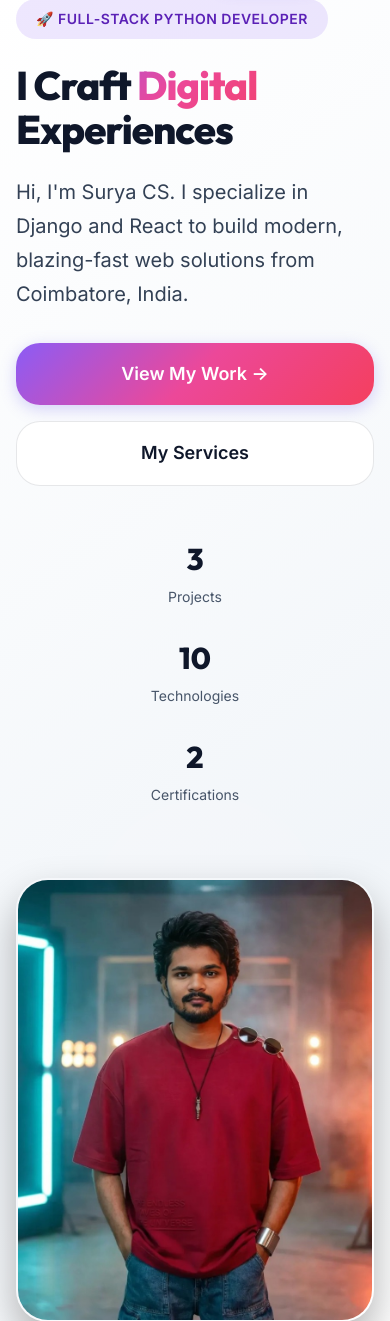
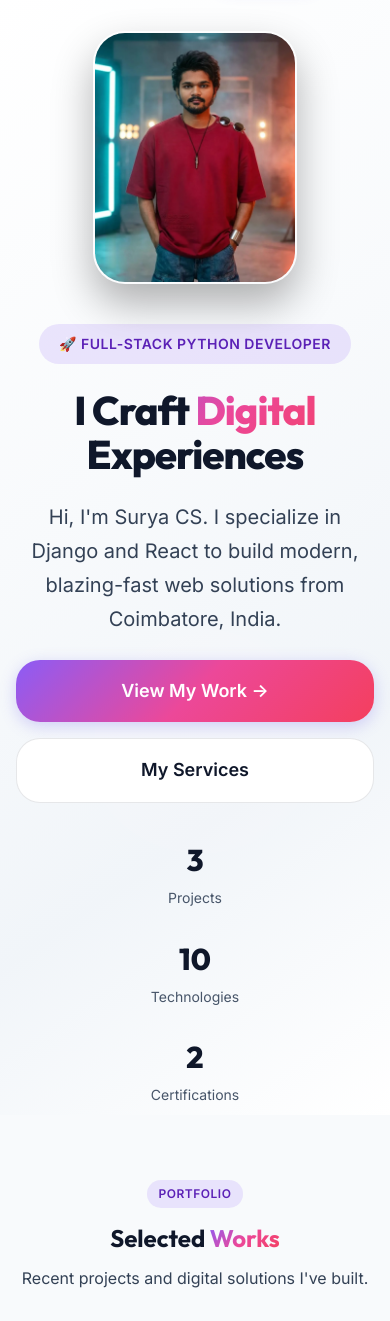
Before and after one commit to Surya200622/Surya-blog, a Django app: page / in a window 390 px wide. Shown: the part 65-1386 px from the top of the page. Run offline with Django 5.2, Linux system fonts and the light colour scheme; data that the repository does not hold is empty; some libraries are stand-ins or nearby versions.

Commit message:
fixed layout

```diff
--- a/templates/pages/home.html
+++ b/templates/pages/home.html
@@ -5,6 +5,44 @@
 {% block body_class %}page-home{% endblock %}
 
 {% block content %}
+<style>
+    @media (max-width: 1024px) {
+        .hero-grid {
+            display: flex !important;
+            flex-direction: column;
+            gap: 2rem !important;
+            padding-top: 2rem;
+        }
+        .hero-text {
+            order: 2;
+            text-align: center !important;
+        }
+        .hero-image {
+            order: 1;
+        }
+        .hero-image img {
+            max-width: 200px !important;
+            margin: 0 auto;
+        }
+        .hero-stats {
+            justify-content: center !important;
+            margin-top: 2rem !important;
+        }
+        .hero-stats > div {
+            text-align: center !important;
+        }
+        .hero-buttons {
+            justify-content: center !important;
+        }
+        .hero-text h1 {
+            font-size: 2.5rem !important;
+        }
+        .hero-text p {
+            margin: 0 auto 1.5rem auto !important;
+        }
+    }
+</style>
+
 <!-- Hero Section -->
 <section class="hero-section" style="background: var(--gradient-hero); min-height: 90vh; display: flex; align-items: center; position: relative; overflow: hidden;">
     <!-- Decorative orbs -->
@@ -14,7 +52,7 @@
     <div class="container" style="position: relative; z-index: 1;">
         <div class="hero-grid" style="display: grid; grid-template-columns: repeat(auto-fit, minmax(min(100%, 280px), 1fr)); gap: 4rem; align-items: center; max-width: 1200px; margin: 0 auto;">
             <!-- Text Content -->
-            <div style="text-align: left;">
+            <div class="hero-text" style="text-align: left;">
                 <div class="animate-on-scroll" style="margin-bottom: var(--space-6);">
                     <span class="badge badge-primary" style="font-size: var(--text-sm); padding: var(--space-2) var(--space-5);">
                         🚀 Full-Stack Python Developer
@@ -30,7 +68,7 @@
                     Hi, I'm Surya CS. I specialize in Django and React to build modern, blazing-fast web solutions from Coimbatore, India.
                 </p>
 
-                <div class="animate-on-scroll flex" style="flex-wrap: wrap; gap: 1rem;">
+                <div class="animate-on-scroll flex hero-buttons" style="flex-wrap: wrap; gap: 1rem;">
                     <a href="#portfolio" class="btn btn-gradient btn-lg">
                         View My Work →
                     </a>
@@ -40,7 +78,7 @@
                 </div>
 
                 <!-- Stats bar -->
-                <div class="animate-on-scroll stats-section" style="display: flex; gap: var(--space-8); margin-top: var(--space-12); flex-wrap: wrap;">
+                <div class="animate-on-scroll stats-section hero-stats" style="display: flex; gap: var(--space-8); margin-top: var(--space-12); flex-wrap: wrap;">
                     <div style="text-align: left;">
                         <div style="font-family: var(--font-display); font-size: var(--text-3xl); font-weight: 800; color: var(--text-primary);" data-counter="3">0</div>
                         <div style="font-size: var(--text-sm); color: var(--text-tertiary);">Projects</div>
@@ -57,7 +95,7 @@
             </div>
 
             <!-- Image Content -->
-            <div class="animate-on-scroll" style="position: relative; text-align: center;">
+            <div class="animate-on-scroll hero-image" style="position: relative; text-align: center;">
                 <div style="position: relative; display: inline-block; border-radius: 2rem; overflow: hidden; box-shadow: 0 20px 40px rgba(0,0,0,0.3); border: 2px solid rgba(255,255,255,0.1);">
                     <img src="{% static 'images/surya-cinematic.jpg' %}" alt="Surya CS" style="width: 100%; max-width: 500px; height: auto; object-fit: cover; display: block;">
                 </div>
```
